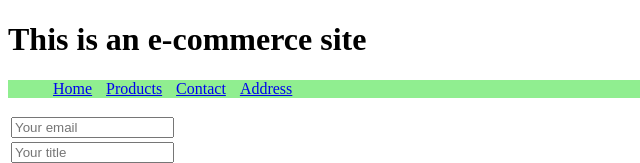
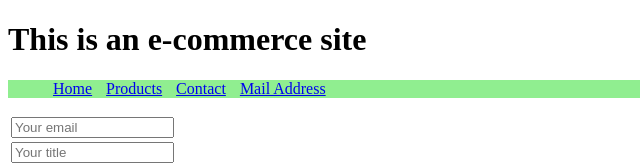
Before and after one commit to dragosbajenaru32/js1c10, a website: page public/html/contact.html in a window 1280 px wide. Shown: the top 163 px of the page, 0-640 px from the left. Drawn offline with Linux system fonts and the light colour scheme.

Commit message:
added 'mail address'

```diff
--- a/public/html/contact.html
+++ b/public/html/contact.html
@@ -14,7 +14,7 @@
                 <li><a href="../index.html">Home</a></li>
                 <li><a href="../html/products.html">Products</a></li>
                 <li><a href="#">Contact</a></li>
-                <li><a href="#">Address</a></li>
+                <li><a href="#">Mail Address</a></li>
             </ul>
         </div>
 
```
